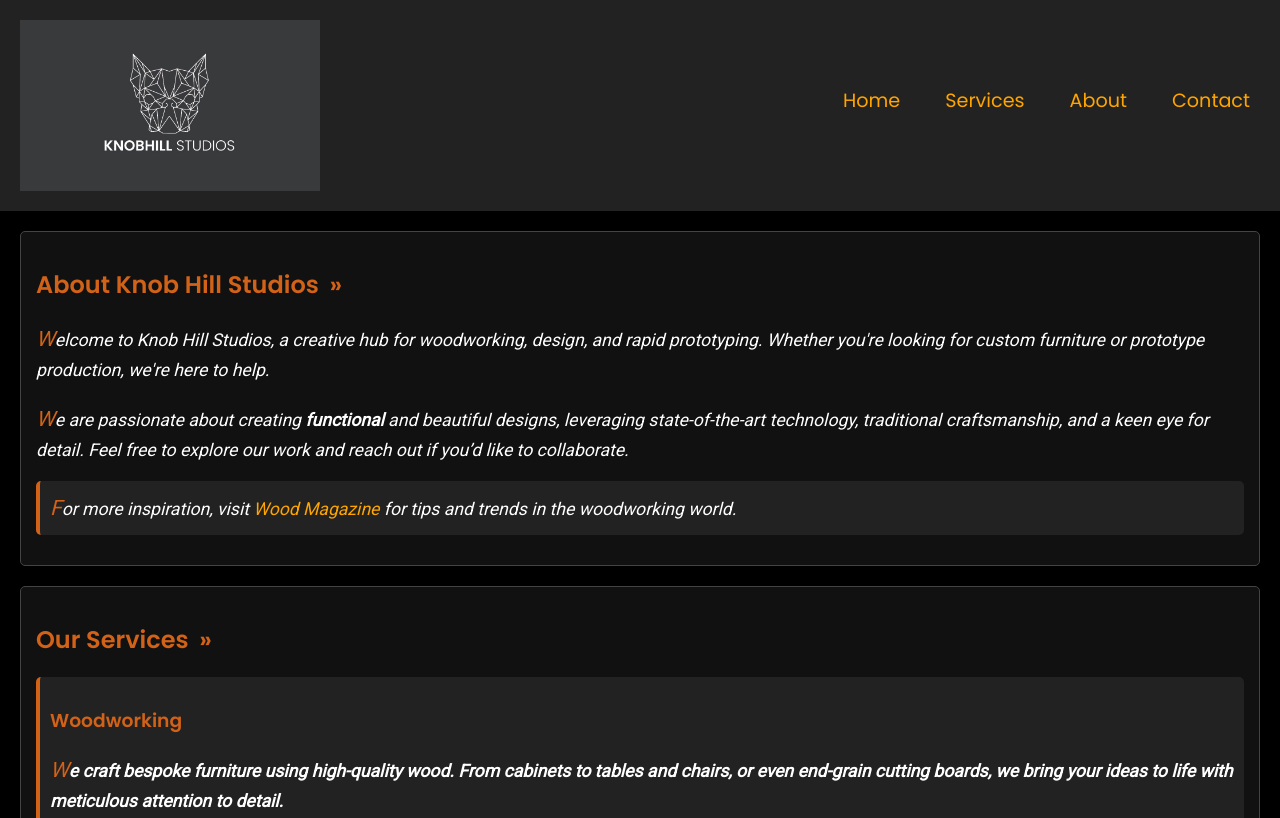
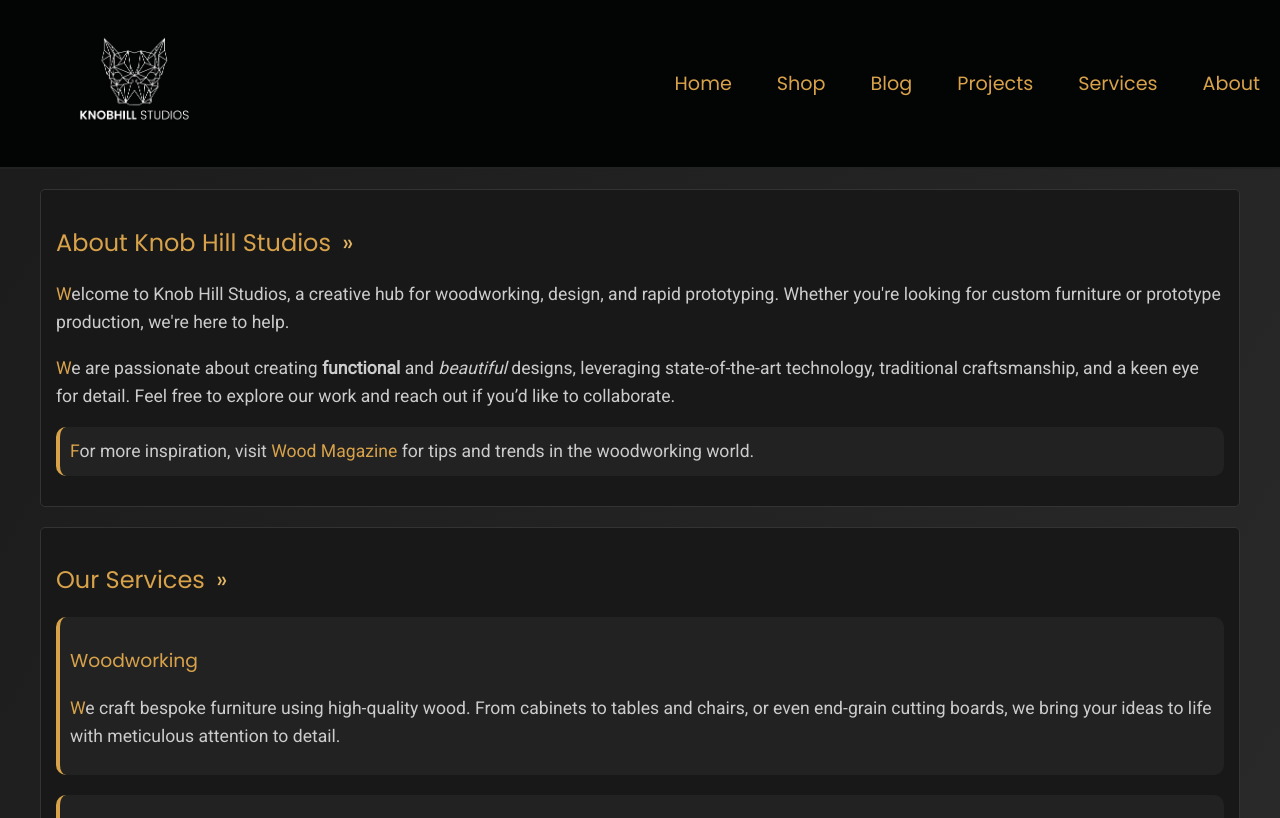
Before and after one commit to RyanMcClintock/RyanMcClintock.github.io, a plain HTML site: page index.html in a window 1280 px wide. Shown: the top 818 px of the page. Drawn offline with Linux system fonts and the light colour scheme.

Commit message:
Lab 4 update. Add all sub pages next.

```diff
--- a/index.html
+++ b/index.html
@@ -3,24 +3,28 @@
 <head>
     <!--
       Name: Ryan McClintock
-      Date: January 31, 2025
-      Class: CS 125H - Lab 3
+      Date: February, 2025
+      Class: CS 125H - Lab 4
     -->
-    <link rel="stylesheet" href="styles/main.css">
     <meta charset="UTF-8">
     <meta name="viewport" content="width=device-width, initial-scale=1.0">
+    <meta name="description" content="Knob Hill Studios offers custom woodworking design and rapid prototyping services,">
     <title>Knob Hill Studios</title>
     <link rel="shortcut icon" href="images/favicon.ico">
+    <link rel="stylesheet" href="styles/main.css">
 </head>
 <body>
     <header>
-        <img src="images/back.jpg" alt="Knob Hill Studios Logo" class="logo-img">
-
-        <nav>
-            <a href="#">Home</a>
-            <a href="#">Services</a>
-            <a href="#">About</a>
-            <a href="#">Contact</a>
+        <a href="index.html">
+            <img src="images/knobhill-logo.png" alt="Knob Hill Studios Logo" class="logo-img">
+        </a>
+        <nav aria-label="Main Navigation">
+          <a href="index.html">Home</a>
+          <a href="shop.html">Shop</a>
+          <a href="blog.html">Blog</a>
+          <a href="projects.html">Projects</a>
+          <a href="services.html">Services</a>
+          <a href="about.html">About</a>
         </nav>
     </header>
 
@@ -48,7 +52,7 @@
             <article class="highlight">
                 <h3>Woodworking</h3>
                 <p>
-                    We craft <strong>bespoke furniture</strong> using high-quality wood. From cabinets to
+                    We craft bespoke furniture using high-quality wood. From cabinets to
                     tables and chairs, or even end-grain cutting boards, we bring your ideas to life
                     with meticulous attention to detail.
                 </p>
--- a/styles/main.css
+++ b/styles/main.css
@@ -7,14 +7,18 @@ Class: CS 125H - Lab 3
 /* Font imported from the googs */
 @import url('https://fonts.googleapis.com/css2?family=Poppins:wght@400;600&family=Roboto:wght@400&display=swap');
 
+* {
+    box-sizing: border-box;
+}
+
 /* Globals */
 body {
     font-family: 'Roboto', sans-serif; /* More cleaner and moderner */
     font-size: 1em;
     margin: 0;
     padding: 0;
-    background-color: #000;
-    color: #fff;
+    background: linear-gradient(120deg, #1b1b1b 0%, #2b2b2b 100%);
+    color: #e0e0e0;
 }
 
 /* Constant to all paragraphs */
@@ -22,30 +26,31 @@ p {
     font-size: 1.1em;
     line-height: 1.6;
     margin-bottom: 15px;
+    color: #ccc;
 }
 
 /* Poppins font from the googs for the headings */
 h1, h2, h3 {
     font-family: 'Poppins', sans-serif;
-    font-weight: 600;
+    font-weight: 400;
+    color: #d8a24a;
 }
 
 /* Pseudo-Element for styling the first letter of paragraphs only */
 p::first-letter {
-    font-size: 1.2em;
+    font-size: 1.0em;
     font-weight: normal;
-    color: #d16218; /* Matches link color for consistency */
+    color: #d8a24a; /* Matches link color for consistency */
 }
 
 /* Nested for paragraphs inside section elements */
 section p {
-    font-style: italic;
-
+    font-style: normal;
 }
 
 /* Applies only to article elements */
 article p {
-    font-weight: bold;
+    font-weight: normal;
 }
 
 /* Header style */
@@ -53,70 +58,83 @@ header {
     display: flex;
     align-items: center;
     justify-content: space-between;
-    padding: 20px;
-    background-color: #222;
+    padding: 10px;
+    background-color: #030404;
+    border-bottom: 2px solid #222;
+    margin-bottom: 20px;
+}
+
+.logo-img {
+    width: 250px;
+    height: auto;
+    margin-bottom: 0px;
 }
 
 /*  trying to get everything spaced and slightly lower work in progress*/
 nav {
     display: flex;
     align-items: center;
-    margin-bottom: 10px;
+    margin-bottom: 0px;
 }
 
 /* Style for menu links - was trying some things */
 nav a {
     font-size: 1.2em;
     font-family: 'Poppins', sans-serif;
-    color: #ffa500;
+    color: #d8a24a;
     text-decoration: none;
     margin-left: 25px;
     padding: 5px 10px;
+    transition: background-color 0.3s, color 0.3s;
 }
 
 /* Hover effect - proto*/
 nav a:hover {
-    color: #ffb347;
-    text-decoration: underline;
+    background-color: #d8a24a;
+    color: #030404;
+    text-decoration: none;
+    border-radius: 4px;
 }
 
 /* Header image tweak */
 header img {
-    max-width: 300px;
+    max-width: 500px;
     height: auto;
     margin-left: 0;
 }
 /* Main content */
 main {
     margin: 20px;
+    padding: 0 20px;
 }
 
 /* Section spacing for bars*/
 section {
     margin-bottom: 20px;
     padding: 15px;
-    border: 1px solid #444;
+    border: 1px solid #333;
     border-radius: 5px;
-    background-color: #111;
+    background-color: #181818;
 }
 
 /* Pseudo-Class for background change on hover */
 section:hover {
-    background-color: #222;
+    background-color: #212121;
+    transition: background-color 0.5s;
 }
 
 /* Pseudo-Element: Add a small decorative element after each h2 */
 h2::after {
     content: " »";
-    color: #d16218;
+    color: #e3b665;
     margin-left: 5px;
 }
 
 /* ID Selector / Styling for the contact section */
 #contact-section {
-    background-color: #111;
+    background-color: #181818;
     padding: 15px;
-    border: 1px solid #d16218;
+    border: 1px solid #d8a24a;
     border-radius: 8px;
     text-align: center;
 }
@@ -125,42 +143,38 @@ h2::after {
 #contact-section a {
     font-weight: bold;
     font-size: 1.2em;
+    color: #d8a24a;
 }
 
 /* Links */
 a {
-    color: #ffa500;
+    color: #d8a24a;
     text-decoration: none;
 }
 
 /* Pseudo-Class: Change link appearance when hovered or focused */
 a:hover, a:focus {
     text-decoration: underline;
-    color: #ffb347;
+    color: #e3b665;
 }
 
 /* Footer */
 footer {
     margin-top: 40px;
     font-size: 0.8em;
-    color: #bbb;
+    color: #aaa;
+    text-align: center;
+    padding: 10px;
+    background-color: #181818;
+    border-top: 2px solid #333;
 }
 
 /* Class selector to highlight "important" elements */
 .highlight {
     background-color: #222;
-    border-left: 4px solid #d16218;
+    border-left: 4px solid #d8a24a;
     padding: 10px;
-    border-radius: 5px;
-}
-
-h1 {
-    color: #ff7f11;
-    padding: 10px 0; /* Spacing above and below */
-}
-
-h2, h3 {
-    color: #d16218; /* Slightly darker than h1 */
+    border-radius: 10px;
 }
 
 article {
```
Also changed, not shown: blog.html (added, +38 -0 lines), shop.html (added, +38 -0 lines), images/knobhill-logo.jpg (added), images/knobhill-logo.png (added).
